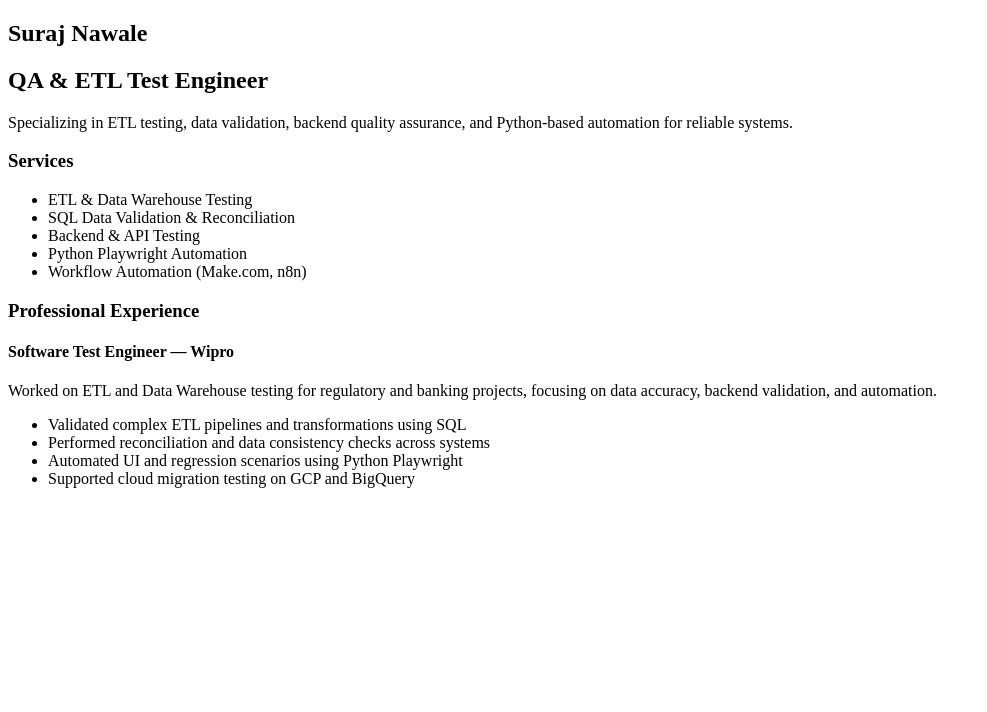
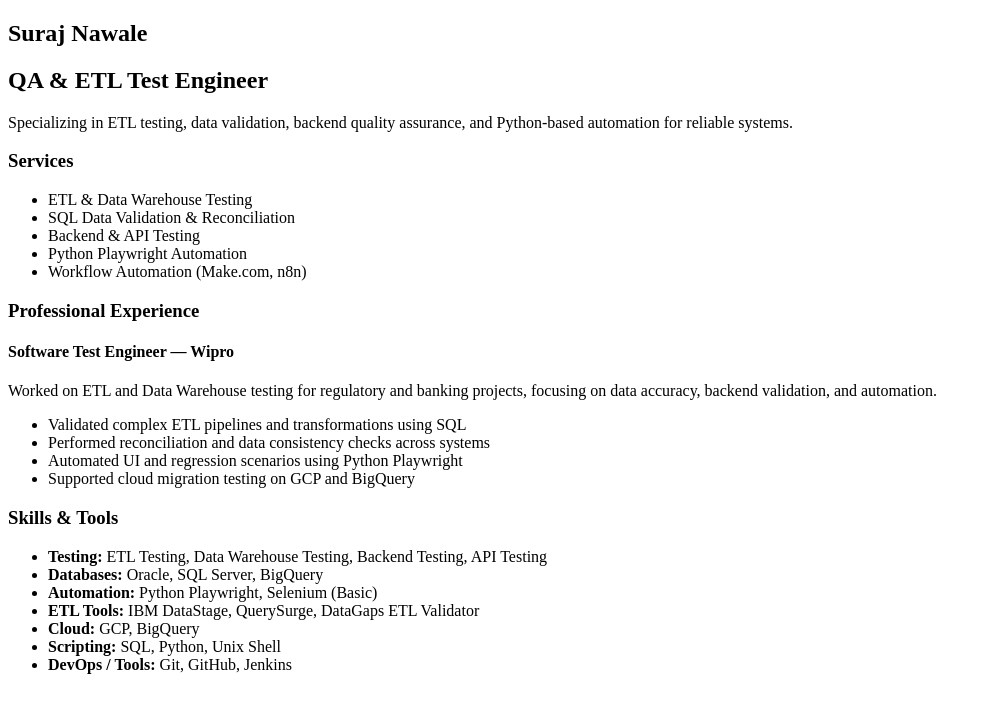
Before and after one commit to surajnawle/suraj-nawale-portfolio, a React (Vite) app: page / in a window 1280 px wide. Shown: the top 712 px of the page, without its empty margins (0-987 px from the left). Built offline with nearby package versions, Linux system fonts and the light colour scheme.

Commit message:
Add skills and tools section

```diff
--- /dev/null
+++ b/src/components/Skills.jsx
@@ -0,0 +1,17 @@
+export default function Skills() {
+  return (
+    <section>
+      <h3>Skills & Tools</h3>
+
+      <ul>
+        <li><strong>Testing:</strong> ETL Testing, Data Warehouse Testing, Backend Testing, API Testing</li>
+        <li><strong>Databases:</strong> Oracle, SQL Server, BigQuery</li>
+        <li><strong>Automation:</strong> Python Playwright, Selenium (Basic)</li>
+        <li><strong>ETL Tools:</strong> IBM DataStage, QuerySurge, DataGaps ETL Validator</li>
+        <li><strong>Cloud:</strong> GCP, BigQuery</li>
+        <li><strong>Scripting:</strong> SQL, Python, Unix Shell</li>
+        <li><strong>DevOps / Tools:</strong> Git, GitHub, Jenkins</li>
+      </ul>
+    </section>
+  );
+}
--- a/src/pages/Home.jsx
+++ b/src/pages/Home.jsx
@@ -1,6 +1,7 @@
 import Hero from "../components/Hero";
 import Services from "../components/Services";
 import Experience from "../components/Experience";
+import Skills from "../components/Skills";
 
 export default function Home() {
   return (
@@ -8,6 +9,7 @@
       <Hero />
       <Services />
       <Experience />
+      <Skills />
     </>
   );
 }
```
